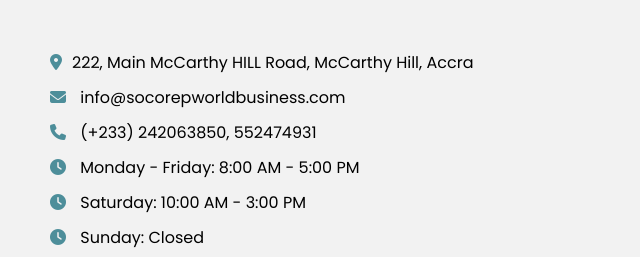
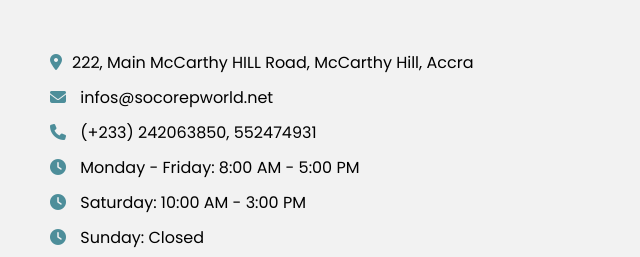
Before and after one commit to johnnykall/Socorep-website, a plain HTML site: page contact us.html in a window 1280 px wide. Shown: the part 227-484 px from the top of the page, 0-640 px from the left. Drawn offline with Linux system fonts and the light colour scheme.

Commit message:
Update contact us.html
New Changes.

```diff
--- a/contact us.html
+++ b/contact us.html
@@ -36,7 +36,7 @@
           <div class="col information">
             <div class="contact-details">
               <p><i class="fas fa-map-marker-alt"></i>222, Main McCarthy HILL Road, McCarthy Hill, Accra</p>
-              <p><i class="fas fa-envelope"></i> info@socorepworldbusiness.com</p>
+              <p><i class="fas fa-envelope"></i> infos@socorepworld.net</p>
               <p><i class="fas fa-phone"></i> (+233) 242063850, 552474931</p>
               <p><i class="fas fa-clock"></i> Monday - Friday: 8:00 AM - 5:00 PM</p>
               <p><i class="fas fa-clock"></i> Saturday: 10:00 AM - 3:00 PM</p>
```
